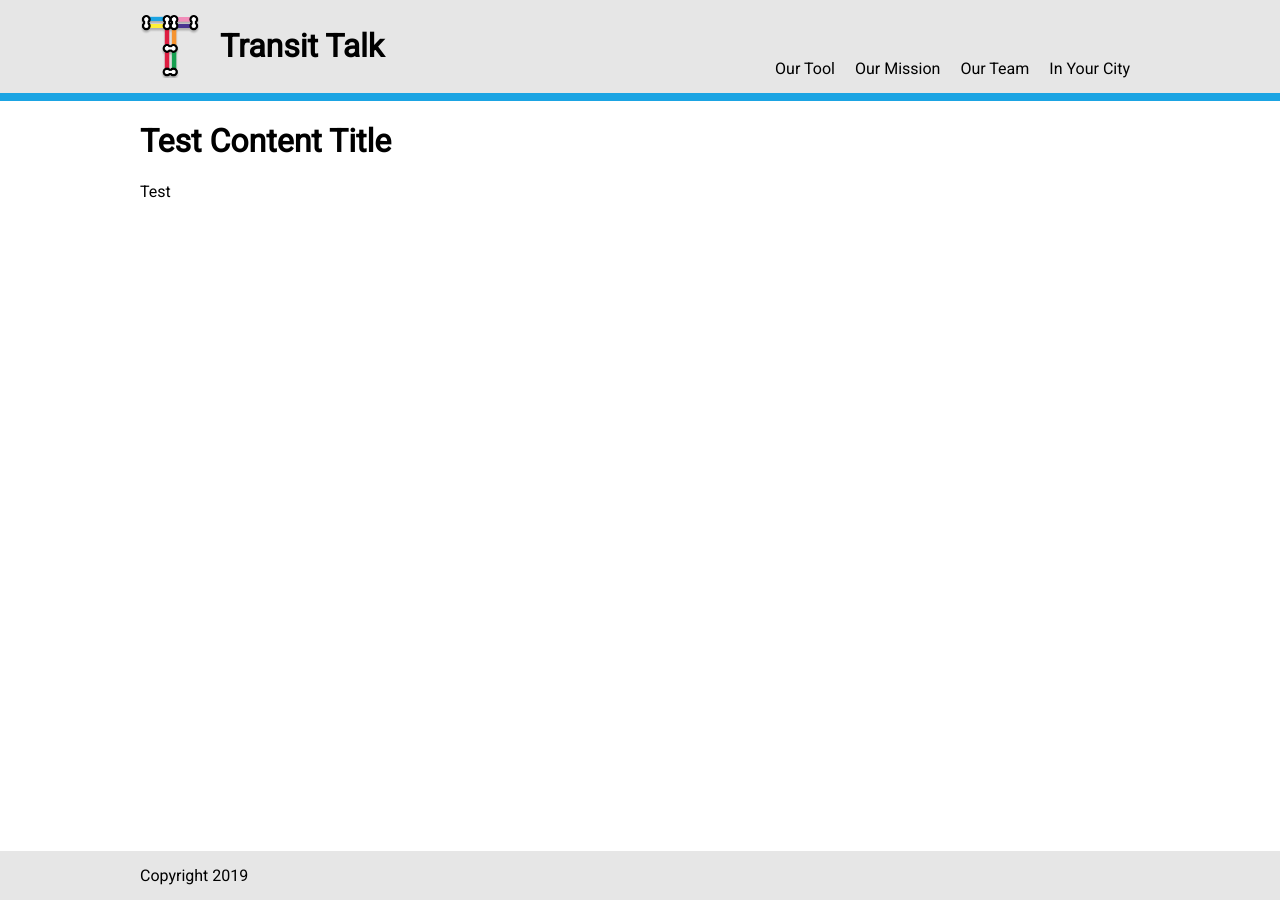
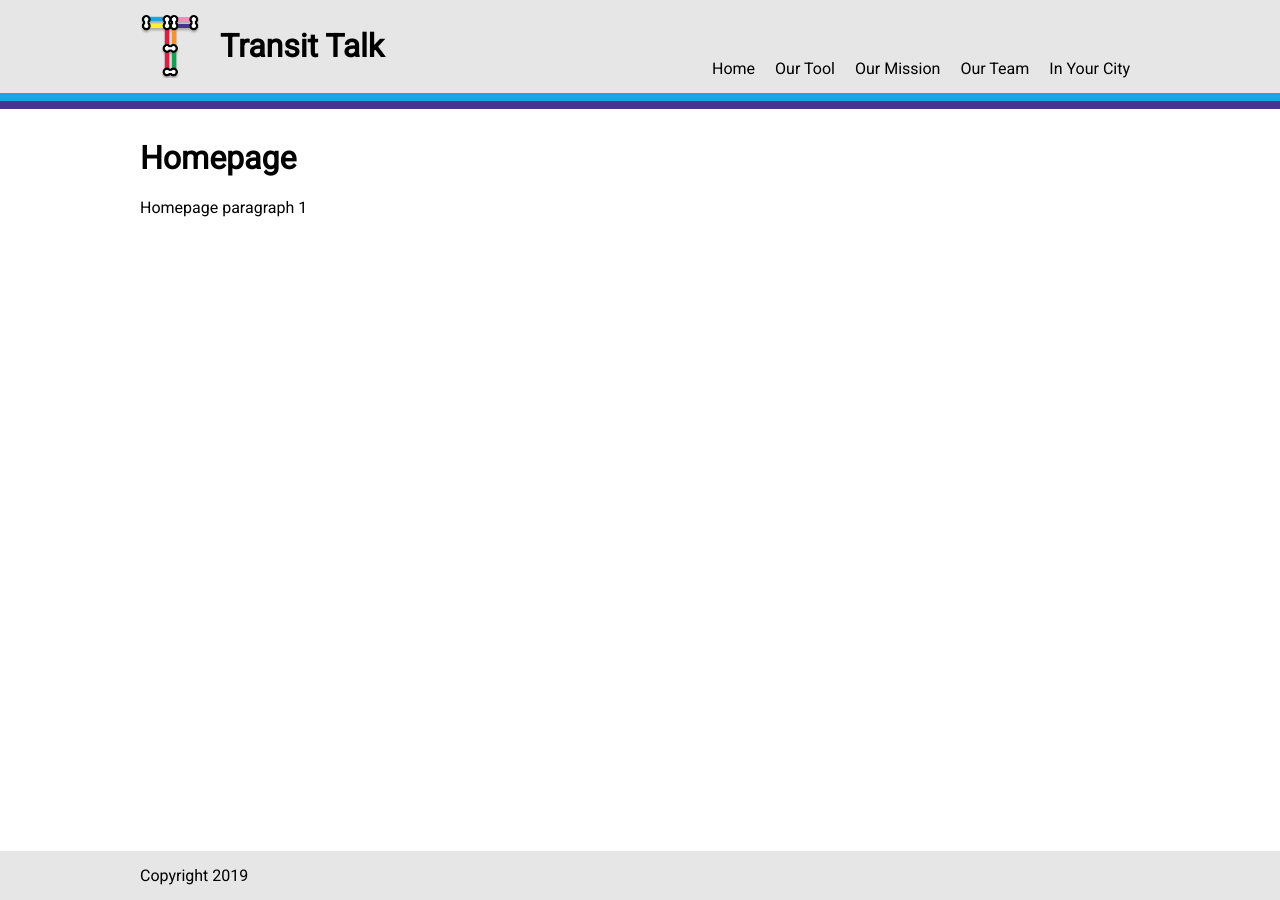
Before and after one commit to TransitTalk/CaravanTransit.github.io, a Jekyll site: the page built from index.html, in a window 1280 px wide. Built offline with Jekyll 4.4.1, drawn with Linux system fonts in a browser that asks for light colours.

Commit message:
Setup core pages

```diff
--- a/_config.yml
+++ b/_config.yml
@@ -33,6 +33,11 @@
 sass:
     sass_dir: _sass
 
+defaults:
+  -
+    values:
+      layout: default
+
 # Exclude from processing.
 # The following items will not be processed, by default. Create a custom list
 # to override the default setting.
--- a/_includes/header.html
+++ b/_includes/header.html
@@ -1,24 +1,28 @@
 <header>
     <div class="header-inner">
-        <div class="title">
+        <a href="/" class="title">
             <img src="/assets/images/logo.png"
                 alt="Transit Talk Logo"
                 class="logo">
+
             {{ site.title }}
-        </div>
+        </a>
 
         <ul class="nav-links">
             <li>
-                <a href="">Our Tool</a>
+                <a href="/">Home</a>
             </li>
             <li>
-                <a href="">Our Mission</a>
+                <a href="/tool">Our Tool</a>
             </li>
             <li>
-                <a href="">Our Team</a>
+                <a href="/mission">Our Mission</a>
             </li>
             <li>
-                <a href="">In Your City</a>
+                <a href="/team">Our Team</a>
+            </li>
+            <li>
+                <a href="/in-your-city">In Your City</a>
             </li>
         </ul>
     </div>
--- a/_sass/partials/_header.scss
+++ b/_sass/partials/_header.scss
@@ -2,6 +2,15 @@
     padding: 15px;
     background-color: $grey;
     border-bottom: solid $blue 8px;
+    // Use box-shadow and margin to fake a second border
+    box-shadow: 0px 0px 0px 8px $purple;
+    margin-bottom: 8px + 30px;
+
+    // Make title and nav links black with no underline
+    a {
+        color: $black;
+        text-decoration: none;
+    }
 
     .header-inner {
         @extend %content-width;
@@ -26,9 +35,5 @@
         margin: 0;
 
         li { margin: 0 10px; }
-        a {
-            color: $black;
-            text-decoration: none;
-        }
     }
 }
--- a/index.html
+++ b/index.html
@@ -3,8 +3,8 @@
 title: Transit Talk
 ---
 
-<h1>Test Content Title</h1>
+<h1>Homepage</h1>
 
 <p>
-    Test
+    Homepage paragraph 1
 </p>
```
Also changed, not shown: in-your-city.html (added, +9 -0 lines), mission.html (added, +9 -0 lines), team.html (added, +9 -0 lines), tool.html (added, +9 -0 lines).
